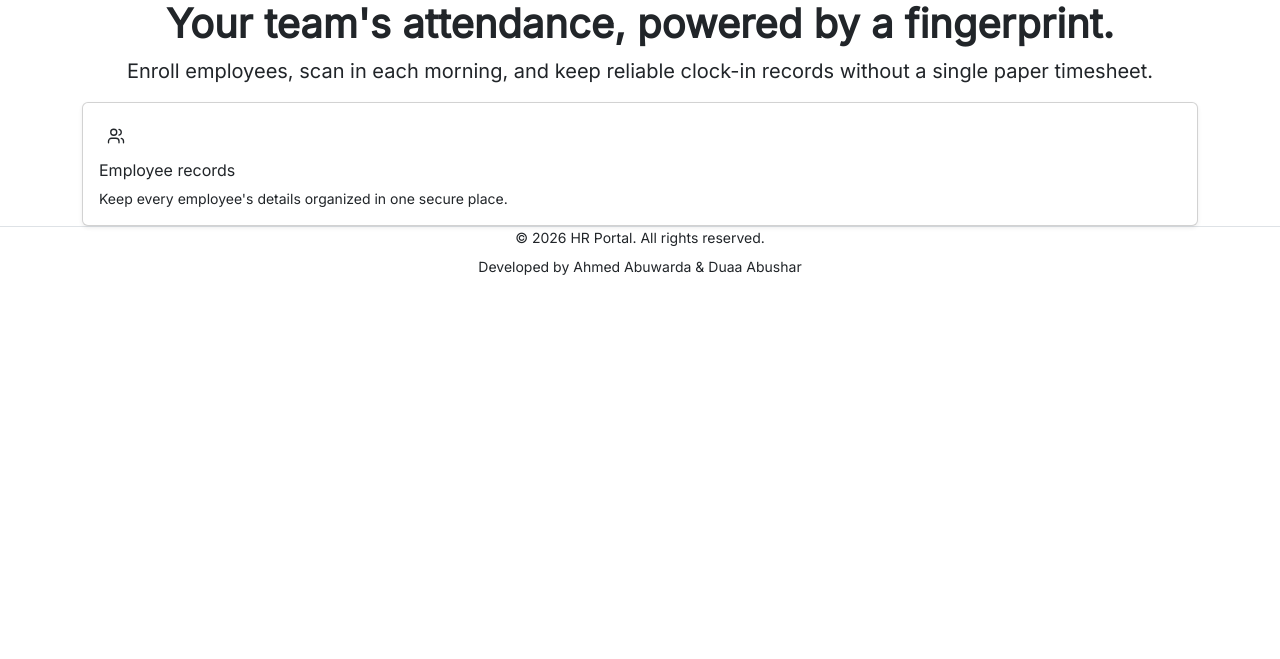
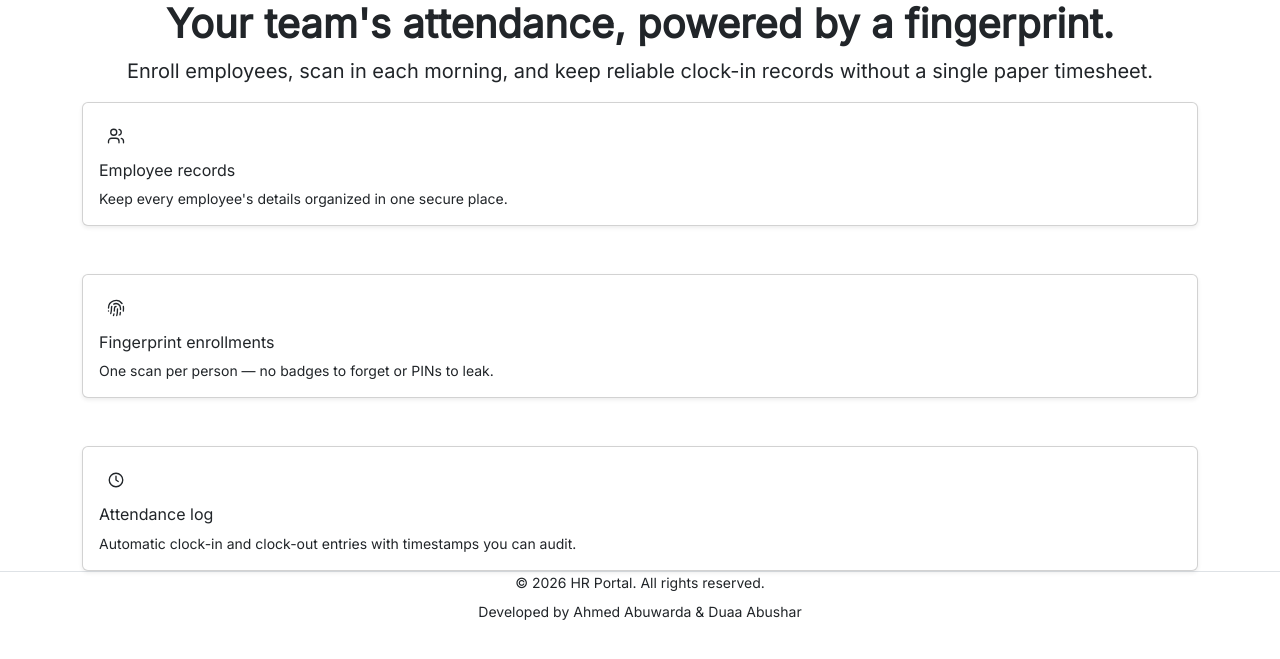
Before and after one commit to ahmedaabuwarda/HR-Portal-Management-System, a Django app: page / in a window 1280 px wide. Shown: the part 57-716 px from the top of the page. Run offline with Django 5.2, Linux system fonts and the light colour scheme; some libraries are stand-ins or nearby versions.

Commit message:
Add fingerprint enrollment and attendance log sections to home page

```diff
--- a/hr_portal_management_system_app/templates/home.html
+++ b/hr_portal_management_system_app/templates/home.html
@@ -30,6 +30,39 @@
         </div>
       </div>
     </div>
+    <div class="md:col-4">
+      <div class="card shadow-sm h-100">
+        <div class="card-body d-flex flex-column gap-2">
+          <span
+            class="d-inline-flex align-items-center justify-content-center bg-subtle-primary fg-primary rounded-circle p-2 align-self-start"
+            aria-hidden="true"
+          >
+            {% include "icons/fingerprint.html" with px=18 %}
+          </span>
+          <h2 class="h6 mb-0">Fingerprint enrollments</h2>
+          <p class="small fg-2 mb-0">
+            One scan per person — no badges to forget or PINs to leak.
+          </p>
+        </div>
+      </div>
+    </div>
+    <div class="md:col-4">
+      <div class="card shadow-sm h-100">
+        <div class="card-body d-flex flex-column gap-2">
+          <span
+            class="d-inline-flex align-items-center justify-content-center bg-subtle-primary fg-primary rounded-circle p-2 align-self-start"
+            aria-hidden="true"
+          >
+            {% include "icons/clock.html" with px=18 %}
+          </span>
+          <h2 class="h6 mb-0">Attendance log</h2>
+          <p class="small fg-2 mb-0">
+            Automatic clock-in and clock-out entries with timestamps you can
+            audit.
+          </p>
+        </div>
+      </div>
+    </div>
   </section>
 </div>
 {% endblock %}
--- /dev/null
+++ b/hr_portal_management_system_app/templates/icons/clock.html
@@ -0,0 +1,15 @@
+<svg
+  width="{{ px }}"
+  height="{{ px }}"
+  viewBox="0 0 24 24"
+  fill="none"
+  stroke="currentColor"
+  stroke-width="1.8"
+  stroke-linecap="round"
+  stroke-linejoin="round"
+  aria-hidden="true"
+  focusable="false"
+>
+  <circle cx="12" cy="12" r="9" />
+  <path d="M12 7v5l3 2" />
+</svg>
```
